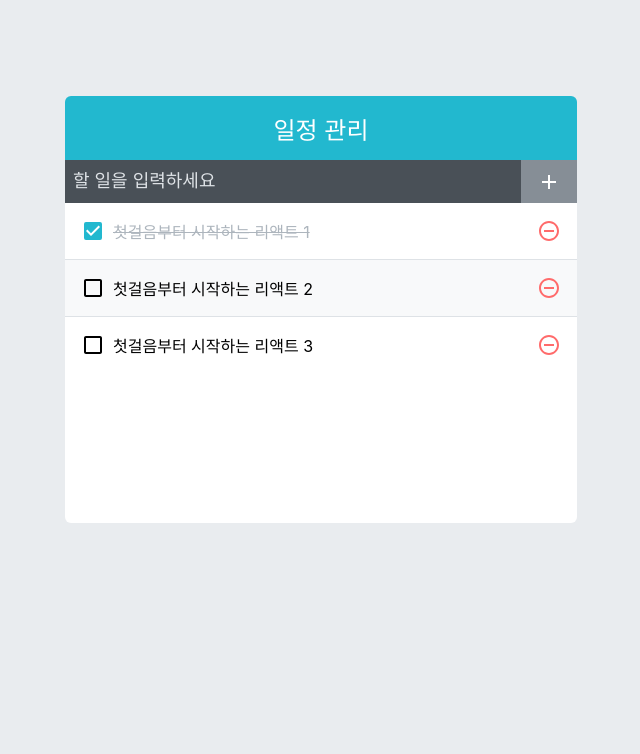
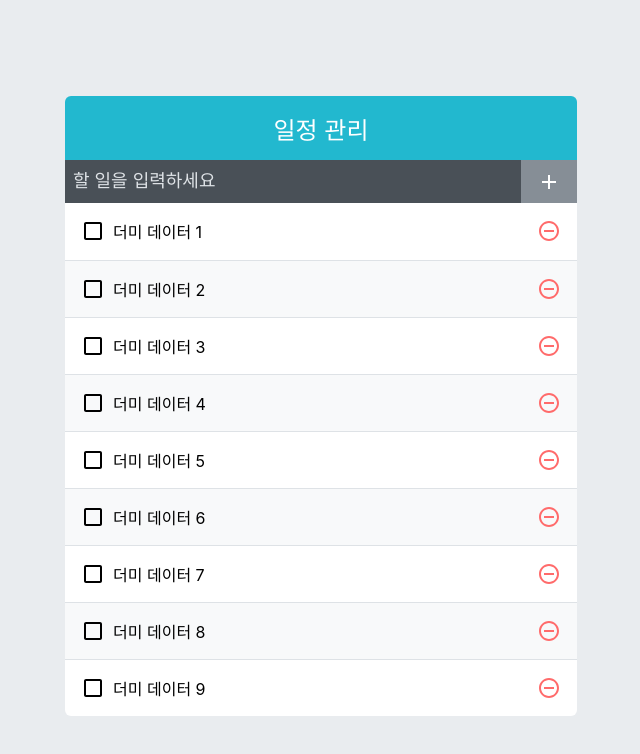
Before and after one commit to DongHuuk/react-starter, a React (Create React App) app: page / in a window 1280 px wide. Shown: the top 754 px of the page, without its empty margins (319-959 px from the left). Built offline with nearby package versions, Linux system fonts and the light colour scheme.

Commit message:
2103 04 start

```diff
--- a/package.json
+++ b/package.json
@@ -11,6 +11,7 @@
     "react-dom": "^17.0.1",
     "react-icons": "^4.2.0",
     "react-scripts": "4.0.3",
+    "react-virtualized": "^9.22.3",
     "web-vitals": "^1.1.0"
   },
   "scripts": {
--- a/src/App.js
+++ b/src/App.js
@@ -4,57 +4,45 @@
 import TodoInsert from './components/TodoInsert';
 import TodoList from './components/TodoList';
 
+const createBulkTodos = () => {
+  const array = [];
+  for (let i = 1; i <= 2500; i++) {
+    array.push({
+      id: i,
+      text: `더미 데이터 ${i}`,
+      checked: false,
+    });
+  }
+
+  return array;
+};
+
 const App = () => {
-  const [todos, setTodos] = useState([
-    {
-      id: 1,
-      text: '첫걸음부터 시작하는 리액트 1',
-      checked: true,
-    },
-    {
-      id: 2,
-      text: '첫걸음부터 시작하는 리액트 2',
-      checked: false,
-    },
-    {
-      id: 3,
-      text: '첫걸음부터 시작하는 리액트 3',
-      checked: false,
-    },
-  ]);
+  const [todos, setTodos] = useState(createBulkTodos);
 
   const nextId = useRef(4);
 
-  const onInsert = useCallback(
-    (text) => {
+  const onInsert = useCallback((text) => {
     const todo = {
       id: nextId.current,
       text: text,
       checked: false,
     };
-      setTodos(todos.concat(todo));
+    setTodos((todos) => todos.concat(todo));
     nextId.current += 1;
-    },
-    [todos],
-  );
+  }, []);
 
-  const onRemove = useCallback(
-    (id) => {
-      setTodos(todos.filter((todo) => todo.id !== id));
-    },
-    [todos],
-  );
+  const onRemove = useCallback((id) => {
+    setTodos((todos) => todos.filter((todo) => todo.id !== id));
+  }, []);
 
-  const onToggle = useCallback(
-    (id) => {
-      setTodos(
+  const onToggle = useCallback((id) => {
+    setTodos((todos) =>
       todos.map((todo) =>
         todo.id === id ? { ...todo, checked: !todo.checked } : todo,
       ),
     );
-    },
-    [todos],
-  );
+  }, []);
 
   return (
     <TodoTemplate>
--- a/src/components/TodoList.js
+++ b/src/components/TodoList.js
@@ -1,20 +1,37 @@
-import React from 'react';
+import React, { useCallback } from 'react';
 import TodoListItem from './TodoListItem';
+import { List } from 'react-virtualized';
 import './TodoList.scss';
 
 const TodoList = ({ todos, onRemove, onToggle }) => {
-  return (
-    <div className="TodoList">
-      {todos.map((todo) => (
+  const rowRenderer = useCallback(
+    ({ index, key, style }) => {
+      const todo = todos[index];
+      return (
         <TodoListItem
           todo={todo}
-          key={todo.id}
+          key={key}
           onRemove={onRemove}
           onToggle={onToggle}
+          style={style}
         />
-      ))}
-    </div>
+      );
+    },
+    [onRemove, onToggle, todos],
+  );
+
+  return (
+    <List
+      className="TodoList"
+      width={512}
+      height={513}
+      rowCount={todos.length}
+      rowHeight={57}
+      rowRenderer={rowRenderer}
+      list={todos}
+      style={{ outline: 'none' }}
+    />
   );
 };
 
-export default TodoList;
+export default React.memo(TodoList);
--- a/src/components/TodoListItem.js
+++ b/src/components/TodoListItem.js
@@ -6,9 +6,10 @@
   MdRemoveCircleOutline,
 } from 'react-icons/md';
 
-const TodoListItem = ({ todo, onRemove, onToggle }) => {
+const TodoListItem = ({ todo, onRemove, onToggle, style }) => {
   const { id, text, checked } = todo;
   return (
+    <div className="TodoListItem-virtualized" style={style}>
       <div className="TodoListItem">
         <div
           className={`checkbox ${checked ? 'checked' : ''}`}
@@ -21,7 +22,11 @@
           <MdRemoveCircleOutline />
         </div>
       </div>
+    </div>
   );
 };
 
-export default TodoListItem;
+export default React.memo(
+  TodoListItem,
+  (prevProps, nextProps) => prevProps.todo === nextProps.todo,
+);
--- a/src/components/TodoListItem.scss
+++ b/src/components/TodoListItem.scss
@@ -1,10 +1,17 @@
+.TodoListItem-virtualized{
+    &:nth-child(even){
+        background: #f8f9fa;
+    }
+
+    & + & {
+        border-top: 1px solid #dee2e6;
+    }
+}
+
 .TodoListItem{
     padding: 1rem;
     display: flex;
     align-items: center;
-    &:nth-child(even){
-        background: #f8f9fa;
-    }
 
     .checkbox{
         cursor: pointer;
@@ -40,8 +47,4 @@
             color: #ff8787;
         }
     }
-
-    & + & {
-        border-top: 1px solid #dee2e6;
-    }
 }
```
Also changed, not shown: 1 other file (tests, documents, lock files or other folders). Lines whose indentation alone changed are shown as unchanged.
